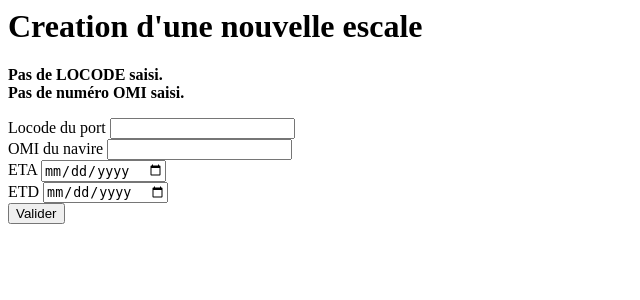
After one commit to silly-exp/portcall_manager_python, a Django app: page /callsmanager/calls/create in a window 1280 px wide. The commit adds this page. Shown: the top 300 px of the page, without its empty margins (0-640 px from the left). Run offline with Django 3.2, Linux system fonts and the light colour scheme.

Commit message:
suite du tuto

```diff
--- a/callsmanager/models.py
+++ b/callsmanager/models.py
@@ -17,7 +17,7 @@ class Call(models.Model):
     num = models.CharField(max_length=15)
     port = models.ForeignKey(Port, on_delete=models.CASCADE)
     ship = models.ForeignKey(Ship, on_delete=models.CASCADE)
-    eta = models.DateTimeField()
-    etd = models.DateTimeField()
+    eta = models.DateTimeField(null=True, blank=True)
+    etd = models.DateTimeField(null=True, blank=True)
     def __str__(self):
         return self.num
--- /dev/null
+++ b/callsmanager/templates/callsmanager/call_form.html
@@ -0,0 +1,32 @@
+{% if call.id is None %}
+<h1>Creation d'une nouvelle escale</h1>
+{% else %}
+<h1>Edition de l'escale {{call.num}}</h1>
+{% endif %}
+
+{% if error_messages %}
+    <p><strong>
+    {% for mess in error_messages %}
+        {{ mess }}<br/>
+    {% endfor %}
+    </strong></p>
+{% endif %}
+
+{% if call.id is None %}
+<form action="{% url 'callsmanager:call_create' %}" method="post">
+{% else %}
+<form action="{% url 'callsmanager:call_update' call.id %}" method="post">
+{% endif %}
+
+    {% csrf_token %}
+    <label>Locode du port</label>
+    <input type="text" name="locode" id="port_locode" maxlength="5" minlength="5"><br/>
+    <label>OMI du navire</label>
+    <input type="text" name="imo" id="ship_imo" maxlength="7" minlength="7"><br/>
+    <label>ETA</label>
+    <input type="date" name="eta" id="eta"><br/>
+    <label>ETD</label>
+    <input type="date" name="etd" id="etd"><br/>
+
+    <input type="submit" value="Valider">
+</form>
--- a/callsmanager/urls.py
+++ b/callsmanager/urls.py
@@ -2,9 +2,13 @@ from django.urls import path
 
 from . import views
 
+app_name = 'callsmanager'
 urlpatterns = [
     path('', views.index, name='index'),
     path('calls', views.call_list, name='call_search'),
     path('calls/<int:call_id>', views.call_details, name='call_details'),
+    path('calls/create', views.call_create, name='call_create'),
+    path('calls/<int:call_id>/update', views.call_update, name='call_update'),
+    path('calls/<int:call_id>/edit', views.call_edit, name='call_edit'),
 
 ]
--- a/callsmanager/views.py
+++ b/callsmanager/views.py
@@ -1,8 +1,9 @@
-#from django.shortcuts import render
+from django.shortcuts import get_object_or_404, render
 
-from django.http import HttpResponse
+from django.http import HttpResponse, HttpResponseRedirect
 from django.template import loader
-from .models import Call
+from .models import Call, Port, Ship
+from django.urls import reverse
 
 
 def index(request):
@@ -23,3 +24,78 @@ def call_details(request, call_id):
                  {call.ship.name}<br/>
                  {call.eta}"""
     return HttpResponse(output)
+
+def call_edit(request, call_id):
+    if call_id==0:
+        call = Call()
+    else:
+        call = get_object_or_404(Call, pk=call_id)
+    return render(request, 'callsmanager/call_form.html', {'call':call})
+
+def call_create(request):
+    mess = []
+    call = Call()
+    params = request.POST
+    #call_control(request.POST)
+    if 'locode' not in params or params['locode'] == '':
+        mess.append("Pas de LOCODE saisi.")
+    else:
+        try:
+            port = Port.objects.get(locode=params['locode'])
+        except Port.DoesNotExist:
+            mess.append(f"Pas de port en base pour le locode {params['locode']}")
+
+    if 'imo' not in params or params['imo'] == '':
+        mess.append("Pas de numéro OMI saisi.")
+    else:
+        try:
+            imo = int(params['imo'])
+        except ValueError:
+            mess.append(f"Le numéro OMI n'est pas numérique")
+        else:
+            try:
+                ship = Ship.objects.get(imo=imo)
+            except Ship.DoesNotExist:
+                mess.append(f"Pas de navire en base pour l'OMI {params['imo']}")
+
+    if len(mess) != 0:
+        return render(request, 'callsmanager/call_form.html', {'call':call,'error_messages':mess})
+
+    call.port = port
+    call.ship = ship
+    call.save()
+    return HttpResponseRedirect(reverse('callsmanager:call_details', args=(call.id,)))
+
+def call_update(request, call_id):
+    mess = []
+    call = get_object_or_404(Call, pk=call_id)
+    params = request.POST
+    #call_control(request.POST)
+    if 'locode' not in params or params['locode'] == '':
+        mess.append("Pas de LOCODE saisi.")
+    else:
+        try:
+            port = Port.objects.get(locode=params['locode'])
+        except Port.DoesNotExist:
+            mess.append(f"Pas de port en base pour le locode {params['locode']}")
+
+    if 'imo' not in params or params['imo'] == '':
+        mess.append("Pas de numéro OMI saisi.")
+    else:
+        try:
+            imo = int(params['imo'])
+        except ValueError:
+            mess.append(f"Le numéro OMI n'est pas numérique")
+        else:
+            try:
+                ship = Ship.objects.get(imo=imo)
+            except Ship.DoesNotExist:
+                mess.append(f"Pas de navire en base pour l'OMI {params['imo']}")
+
+    if len(mess) != 0:
+        return render(request, 'callsmanager/call_form.html', {'call':call,'error_messages':mess})
+
+    call.port = port
+    call.ship = ship
+    call.save()
+    return HttpResponseRedirect(reverse('callsmanager:call_details', args=(call.id,)))
```
Also changed, not shown: callsmanager/templates/callsmanager/call_list.html (+10 -6 lines), callsmanager/migrations/0003_auto_20190809_1759.py (added), db.sqlite3.
